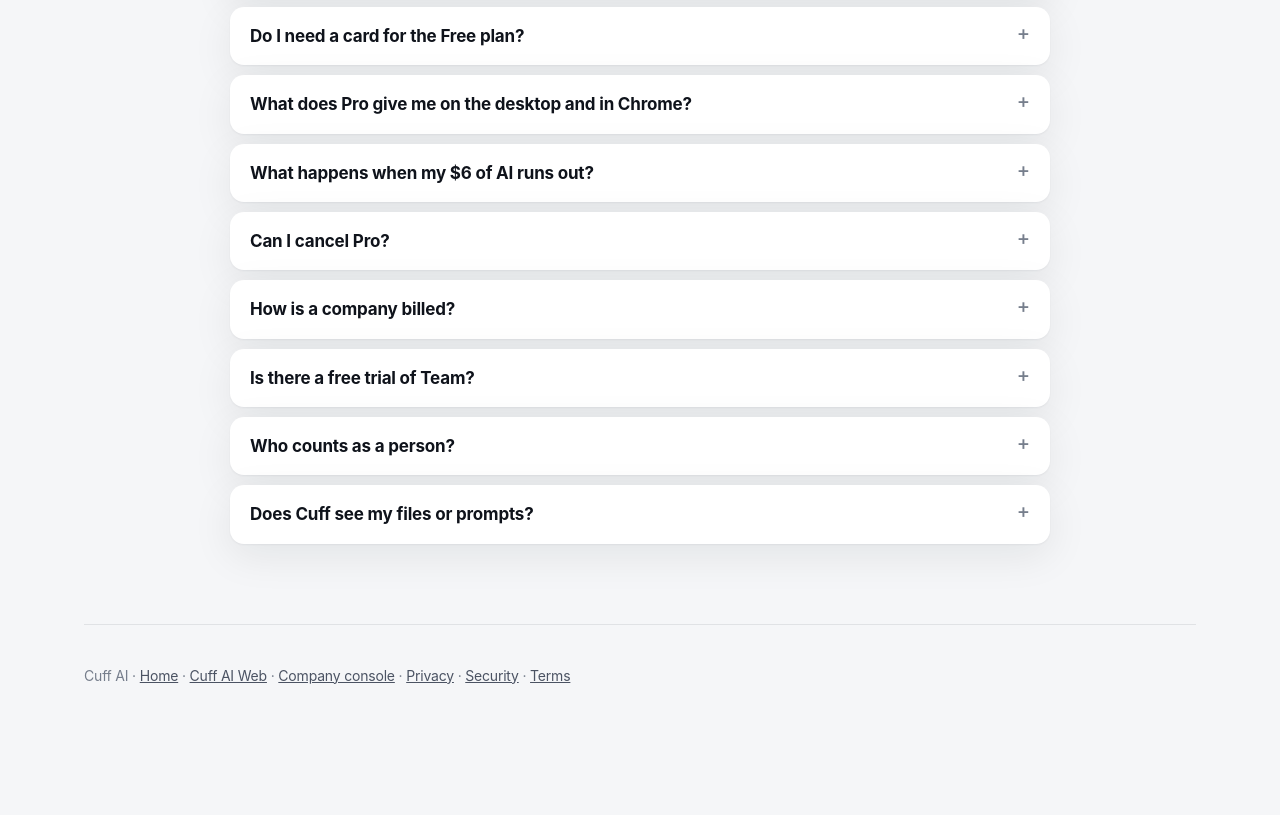
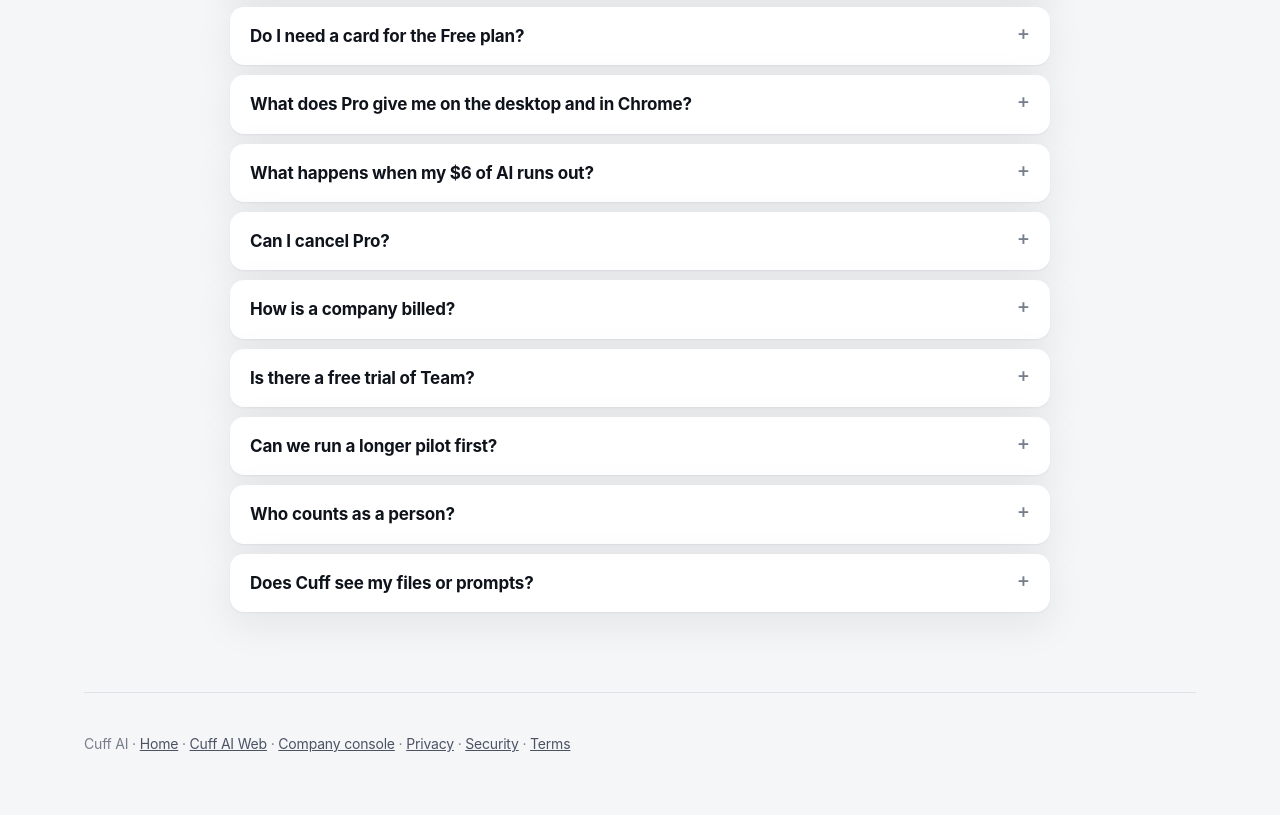
Before and after one commit to cuffai/cuffai.github.io, a plain HTML site: page pricing.html in a window 1280 px wide. Shown: the part 3349-4164 px from the top of the page. Before the commit the page ends 4095 px from the top, so only its background shows below. Drawn offline with Linux system fonts and the light colour scheme; no server answers.

Commit message:
Pricing FAQ: describe the founder-led 30-day pilot offered in outreach
Co-Authored-By: Claude Opus 5.5 <noreply@anthropic.com>
Claude-Session: https://claude.ai/code/session_016Yv5uDPbAZUfK6DaymxPSj

```diff
--- a/pricing.html
+++ b/pricing.html
@@ -255,6 +255,7 @@ footer a{color:var(--ink2)}
         <details><summary>Can I cancel Pro?</summary><p>Yes, any time, from "Manage plan" in Cuff AI Web or in the desktop app. It opens Stripe's billing page, where you can cancel.</p></details>
         <details><summary>How is a company billed?</summary><p>Per active person in your organisation, each month or each year, through Stripe. The super admin clicks Upgrade in the console, and when people join or leave, the next invoice adjusts. Organisations created before 15 November 2026 keep Team free until 15 December 2026.</p></details>
         <details><summary>Is there a free trial of Team?</summary><p>Yes. A company's first Team subscription starts with 7 days free. You add a card at checkout, and nothing is charged until the trial ends. Cancel before then from Manage billing in the console and you pay nothing.</p></details>
+        <details><summary>Can we run a longer pilot first?</summary><p>Yes. If your IT or security team wants to test Cuff properly, we run a free 30-day pilot for up to 50 people, with no card and no contract. We set it up with you on a 15-minute call. Email <a href="mailto:info.cuffai@gmail.com?subject=Cuff%20AI%20pilot">info.cuffai@gmail.com</a> to start one.</p></details>
         <details><summary>Who counts as a person?</summary><p>Anyone who is an active member of your organisation, whatever their role. Each person can enrol up to 3 computers.</p></details>
         <details><summary>Does Cuff see my files or prompts?</summary><p>No. Cuff runs on your computer. The company console only receives what each computer reports: its name, its agents and the policy it applied.</p></details>
       </div>
```
